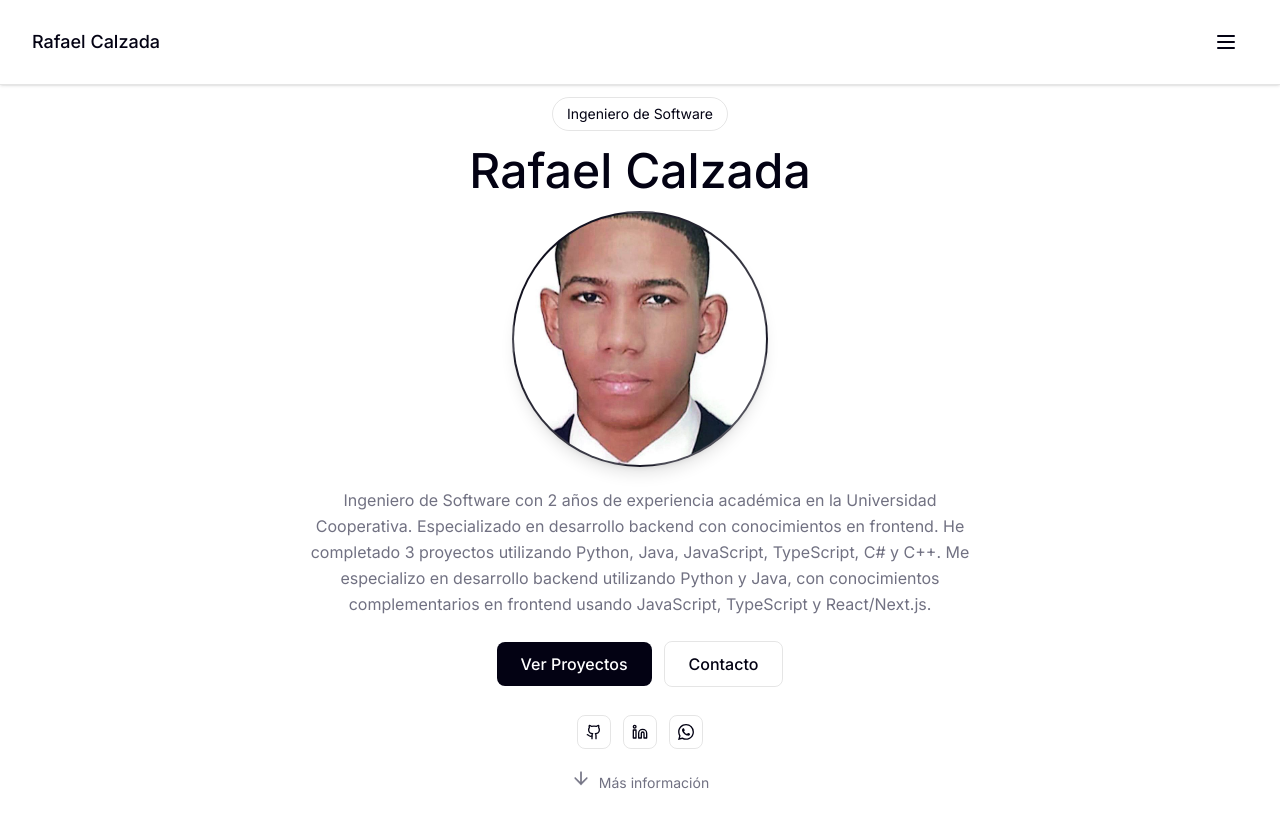
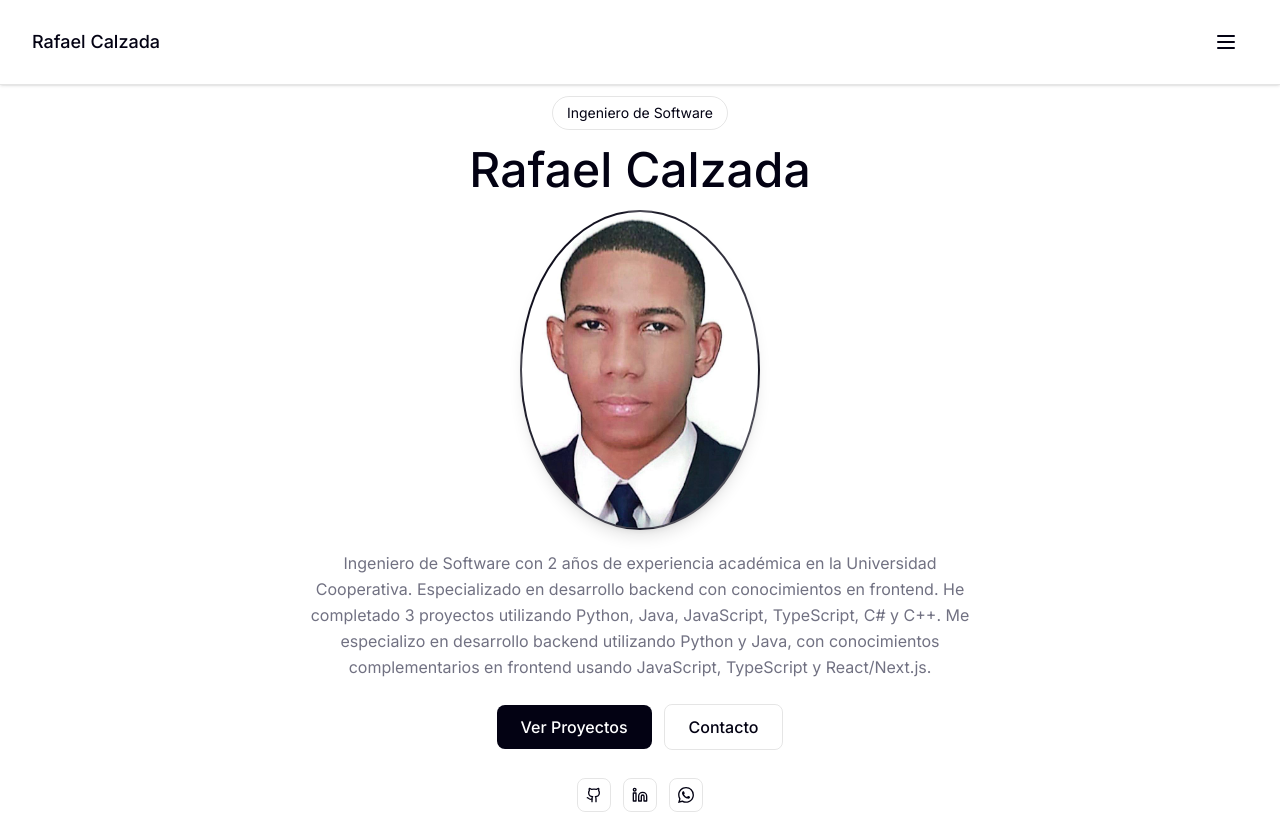
Before and after one commit to rafael5678/portfolio, a Next.js app: page / in a window 1280 px wide. Shown: the top 813 px of the page. Built offline with nearby package versions, Linux system fonts and the light colour scheme; no server answers.

Commit message:
Cambiar círculo a óvalo vertical para mejor visibilidad de la cara - Transformar foto de perfil de círculo a óvalo vertical - Aumentar altura para mostrar la cara completa - Proporciones: móvil 160x208px, desktop 240x320px - Mejor centrado de la imagen

```diff
--- a/src/components/sections/HeroSection.tsx
+++ b/src/components/sections/HeroSection.tsx
@@ -24,13 +24,13 @@ export const HeroSection = ({ onSectionClick }: HeroSectionProps) => {
             Rafael Calzada
           </h1>
           <div className="mb-4 sm:mb-5">
-            <div className="w-44 h-44 sm:w-48 sm:h-48 md:w-56 md:h-56 lg:w-64 lg:h-64 rounded-full mx-auto mb-3 sm:mb-4 bg-gradient-to-br from-primary to-primary/60 border-2 border-border overflow-hidden shadow-lg">
+            <div className="w-40 h-52 sm:w-44 sm:h-60 md:w-52 md:h-72 lg:w-60 lg:h-80 mx-auto mb-3 sm:mb-4 bg-gradient-to-br from-primary to-primary/60 border-2 border-border overflow-hidden shadow-lg" style={{ borderRadius: '50%' }}>
               {/* Foto de perfil profesional */}
               <img
                 src="/profile-photo.jpg"
                 alt="Rafael Calzada"
                 className="w-full h-full object-cover"
-                style={{ objectPosition: '50% 45%' }}
+                style={{ objectPosition: '50% center' }}
                 onError={(e) => {
                   // Si la imagen no carga, mostramos las iniciales
                   e.currentTarget.style.display = 'none';
```
